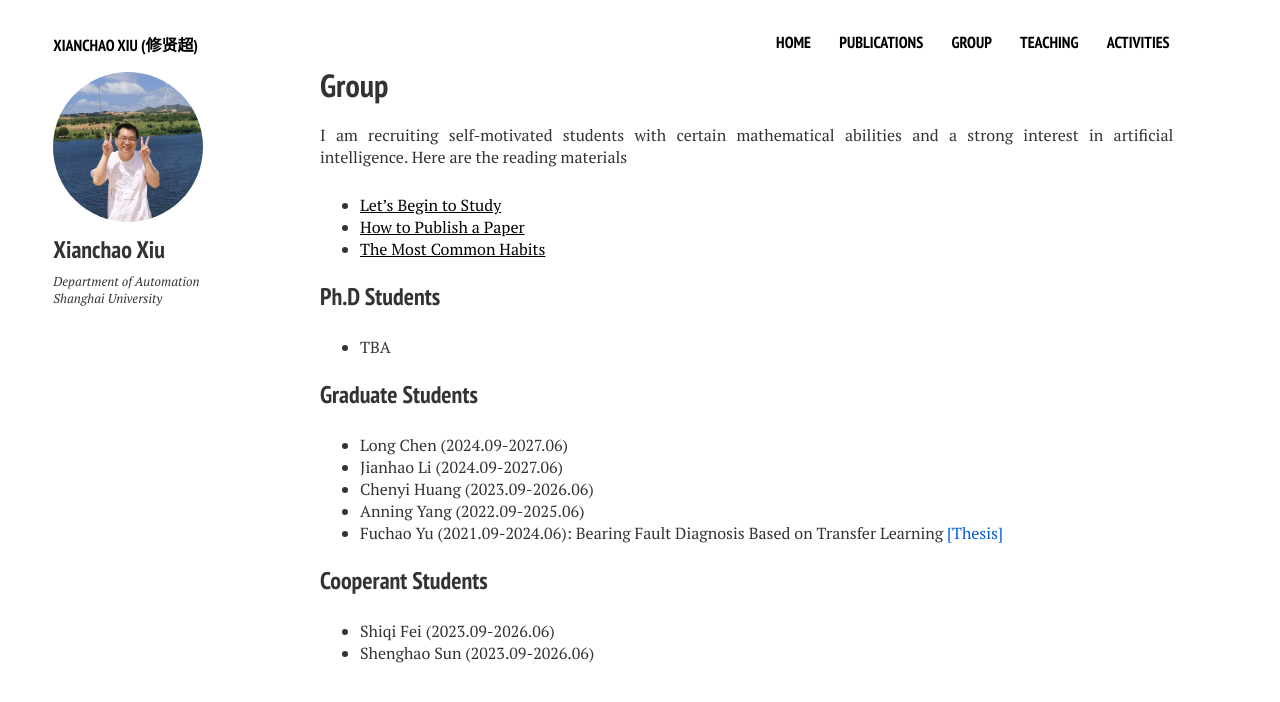
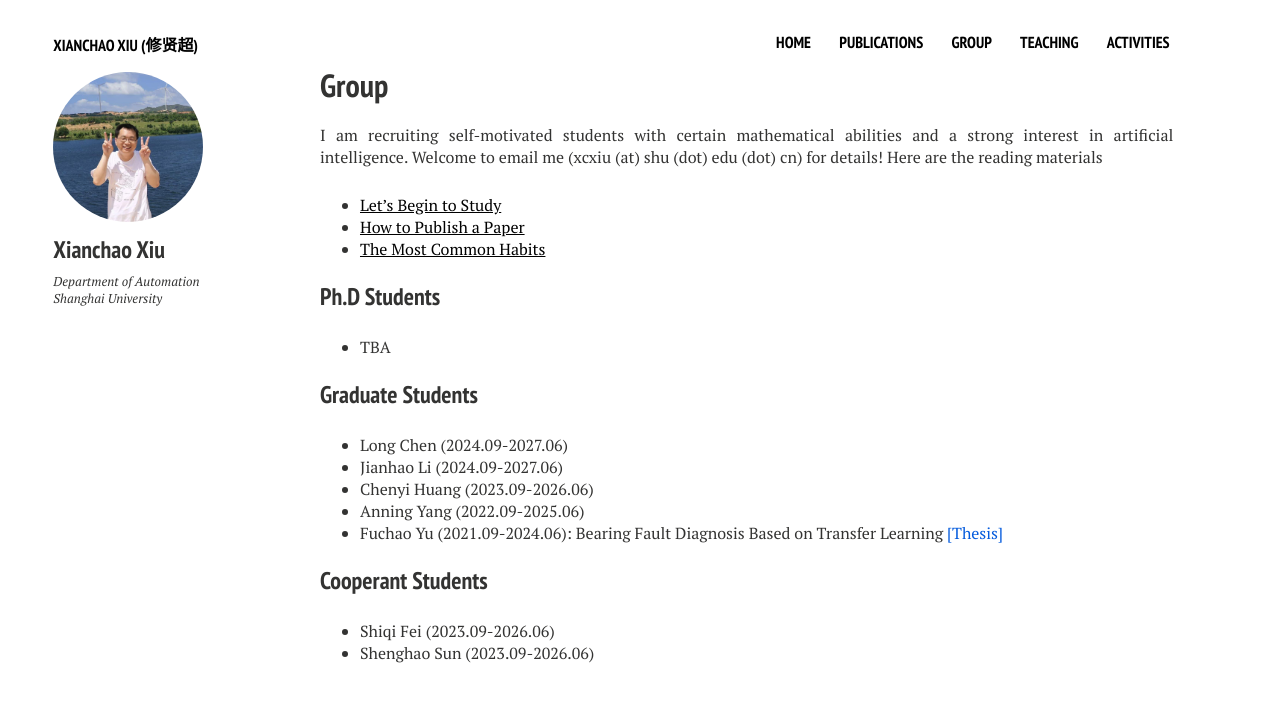
Before and after one commit to xianchaoxiu/xianchaoxiu.github.io, a Jekyll site: the page built from group/index.md, in a window 1280 px wide. Shown: the top 702 px of the page. Built offline with Jekyll 4.4.1, drawn with Linux system fonts in a browser that asks for light colours; nearby versions of some CDN libraries.

Commit message:
Update index.md

```diff
--- a/group/index.md
+++ b/group/index.md
@@ -7,7 +7,7 @@ comments: false
 share: false
 ---
 
-I am recruiting self-motivated students with certain mathematical abilities and a strong interest in artificial intelligence. Here are the reading materials
+I am recruiting self-motivated students with certain mathematical abilities and a strong interest in artificial intelligence. Welcome to email me (xcxiu (at) shu (dot) edu (dot) cn) for details! Here are the reading materials
 * <a href="../group/xiu.pdf" target="_blank" style="text-decoration:underline;"> Let's Begin to Study
 * <a href="../group/choi.pdf" target="_blank" style="text-decoration:underline;"> How to Publish a Paper
 * <a href="../group/brittman.pdf" target="_blank" style="text-decoration:underline;"> The Most Common Habits
```
